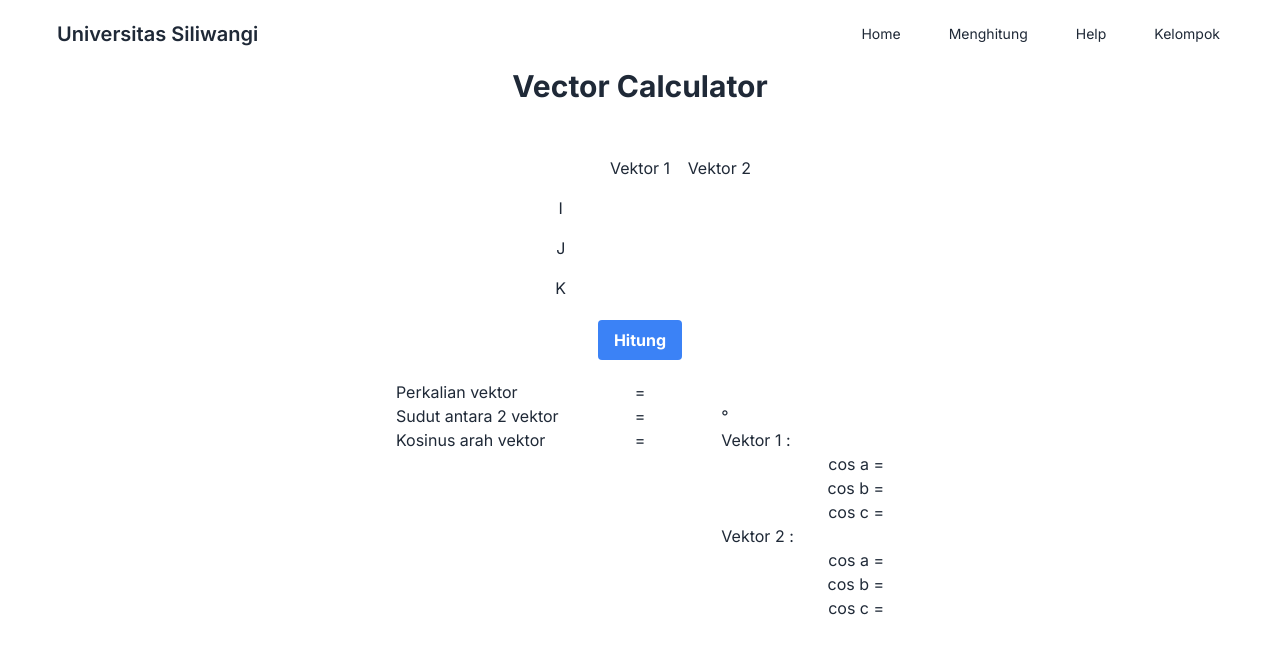
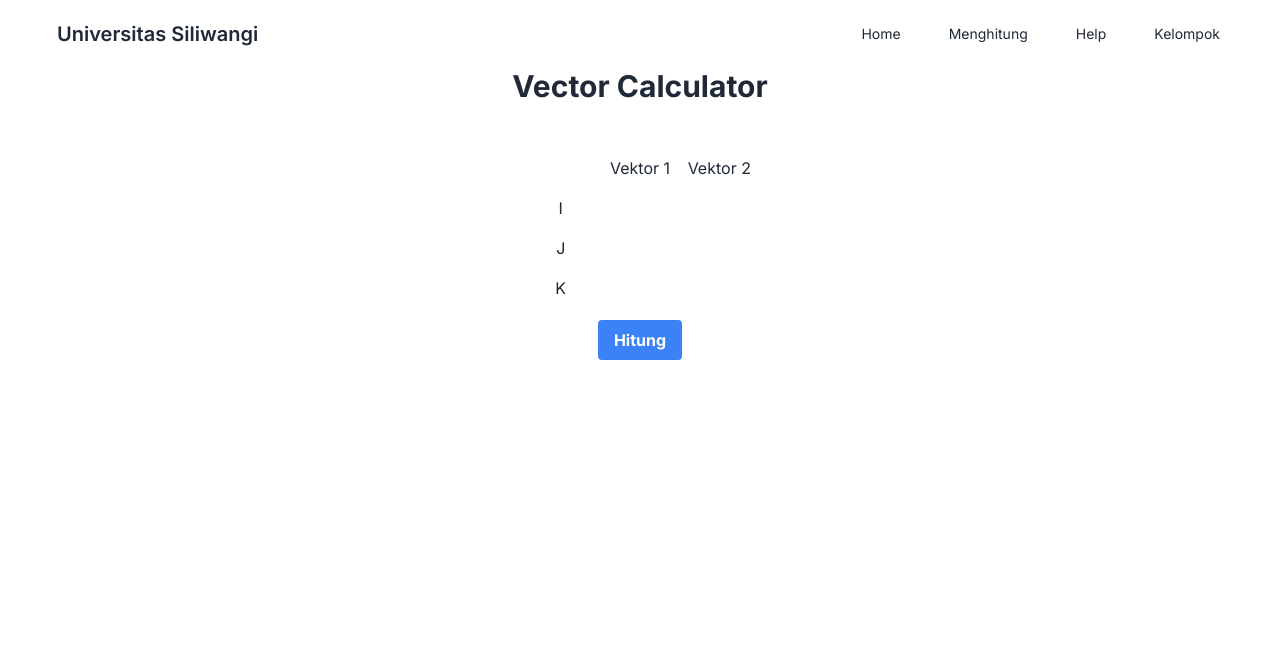
Before and after one commit to NDIV123/Kalkulus2, a Next.js app: page /hitung in a window 1280 px wide. Shown: the top 654 px of the page. Built offline with nearby package versions, Linux system fonts and the light colour scheme.

Commit message:
edit hitung page

```diff
--- a/app/components/HasilHitung.jsx
+++ b/app/components/HasilHitung.jsx
@@ -1,10 +1,15 @@
-const HasilHitung = ({ hasil }) => {
-  const { perkalianVektor, cosinusArah, sudutVektor } = hasil;
+"use client";
 
-
+const HasilHitung = (hasil) => {
+  const { perkalianVektor, cosinusArah, sudutVektor } = hasil
+  const handleCheck = () => {
+    console.log(hasil)
+    console.log(perkalianVektor, cosinusArah, sudutVektor);
+  }
 
   return (
     <div className="w-full bg-black m-8">
+      <button className="btn btn-primary" onClick={handleCheck}>Pencet</button>
       <div className="grid grid-cols-3">
         <div>
           <h1>Perkalian vektor</h1>
@@ -39,17 +44,18 @@ const HasilHitung = ({ hasil }) => {
             <li>Vektor 1 :</li>
             <li>
               <ul>
-                <li>cos a = {cosinusArah.vektor1.cosa}</li>
-                <li>cos b = {cosinusArah.vektor1.cosb}</li>
-                <li>cos c = {cosinusArah.vektor1.cosc}</li>
+                <li>cos a = {cosinusArah?.vektor1.cosa}</li>
+                <li>cos b = {cosinusArah?.vektor1.cosb}</li>
+                {cosinusArah?.vektor1.cosc ? <li>cos c = {cosinusArah?.vektor1.cosc}</li> : null}
+
               </ul>
             </li>
             <li>Vektor 2 :</li>
             <li>
               <ul>
-                <li>cos a = {cosinusArah.vektor2.cosa}</li>
-                <li>cos b = {cosinusArah.vektor2.cosb}</li>
-                <li>cos c = {cosinusArah.vektor2.cosc}</li>
+                <li>cos a = {cosinusArah?.vektor2.cosa}</li>
+                <li>cos b = {cosinusArah?.vektor2.cosb}</li>
+                {cosinusArah?.vektor2.cosc ? <li>cos c = {cosinusArah?.vektor2.cosc}</li> : null}
               </ul>
             </li>
           </ul>
--- a/app/hitung/page.jsx
+++ b/app/hitung/page.jsx
@@ -26,22 +26,42 @@ const HitungPage = () => {
 
   const handleAddVector = (e) => {
     e.preventDefault();
+    if (
+      vektor1I.current.value === "" ||
+      vektor1J.current.value === "" ||
+      vektor2I.current.value === "" ||
+      vektor2J.current.value === ""
+    )
+      return alert("Input tidak boleh kosong");
     setIdList(idList + 1);
     const data = {
       id: idList,
-      vector1: [
+      vector1: [],
+      vector2: [],
+    };
+    if (data.vector1.length !== data.vector2.length) {
+      alert("Jumlah vektor harus sama");
+      return null;
+    }
+    vektor1K.current.value === ""
+      ? data.vector1.push(vektor1I.current.value, vektor1J.current.value)
+      : data.vector1.push(
           vektor1I.current.value,
           vektor1J.current.value,
-        vektor1K.current.value,
-      ],
-      vector2: [
+          vektor1K.current.value
+        );
+    vektor2K.current.value === ""
+      ? data.vector2.push(vektor2I.current.value, vektor2J.current.value)
+      : data.vector2.push(
           vektor2I.current.value,
           vektor2J.current.value,
-        vektor2K.current.value,
-      ],
-    };
+          vektor2K.current.value
+        );
+
     setVectorList([...vectorList, data]);
-    setHasil({
+
+    data.vector1.length === 3
+      ? setHasil({
           sudutVektor: angleBetweenVectors(data.vector1, data.vector2),
           perkalianVektor: dotProduct(data.vector1, data.vector2),
           cosinusArah: {
@@ -56,12 +76,27 @@ const HitungPage = () => {
               cosc: kosinusC(data.vector2),
             },
           },
+        })
+      : setHasil({
+          sudutVektor: angleBetweenVectors(data.vector1, data.vector2),
+          perkalianVektor: dotProduct(data.vector1, data.vector2),
+          cosinusArah: {
+            vektor1: {
+              cosa: kosinusA(data.vector1),
+              cosb: kosinusB(data.vector1),
+            },
+            vektor2: {
+              cosa: kosinusA(data.vector2),
+              cosb: kosinusB(data.vector2),
+            },
+          },
         });
-    console.log(hasil?.sudutVektor);
-    console.log(data);
+
+        console.log(hasil)
   };
 
   return (
+    <div className="flex justify-center items-center">
       <div className="flex flex-col justify-center items-center gap-5">
         <h1 className="text-3xl font-bold mb-8">Vector Calculator</h1>
         <div className="grid grid-cols-3 gap-4 text-center">
@@ -101,57 +136,7 @@ const HitungPage = () => {
             Hitung
           </button>
         </div>
-      <div className="flex flex-col">
-        <div className="grid grid-cols-3">
-          <div>
-            <h1>Perkalian vektor</h1>
-          </div>
-          <div>
-            <h1 className="text-center">=</h1>
-          </div>
-          <div>
-            <h1>{hasil?.perkalianVektor}</h1>
-          </div>
-        </div>
-        <div className="grid grid-cols-3">
-          <div>
-            <h1>Sudut antara 2 vektor</h1>
-          </div>
-          <div>
-            <h1 className="text-center">=</h1>
-          </div>
-          <div>
-            <h1>{hasil?.sudutVektor}°</h1>
-          </div>
-        </div>
-        <div className="grid grid-cols-3">
-          <div>
-            <h1>Kosinus arah vektor</h1>
-          </div>
-          <div>
-            <h1 className="text-center">=</h1>
-          </div>
-          <div>
-            <ul>
-              <li>Vektor 1 :</li>
-              <li>
-                <ul>
-                  <li className="text-end">cos a = {hasil?.cosinusArah.vektor1.cosa}</li>
-                  <li className="text-end">cos b = {hasil?.cosinusArah.vektor1.cosb}</li>
-                  <li className="text-end">cos c = {hasil?.cosinusArah.vektor1.cosc}</li>
-                </ul>
-              </li>
-              <li>Vektor 2 :</li>
-              <li>
-                <ul>
-                  <li className="text-end">cos a = {hasil?.cosinusArah.vektor2.cosa}</li>
-                  <li className="text-end">cos b = {hasil?.cosinusArah.vektor2.cosb}</li>
-                  <li className="text-end">cos c = {hasil?.cosinusArah.vektor2.cosc}</li>
-                </ul>
-              </li>
-            </ul>
-          </div>
-        </div>
+        {hasil ? <HasilHitung hasil={hasil} /> : null}
       </div>
     </div>
   );
--- a/app/libs/function.js
+++ b/app/libs/function.js
@@ -1,9 +1,4 @@
 export function dotProduct(vector1, vector2) {
-    if (vector1.length !== vector2.length) {
-        console.error("Vectors must have the same length.");
-        return null;
-    }
-
     let dotProduct = 0;
     for (let i = 0; i < vector1.length; i++) {
         dotProduct += vector1[i] * vector2[i];
```
Lines whose indentation alone changed are shown as unchanged.
